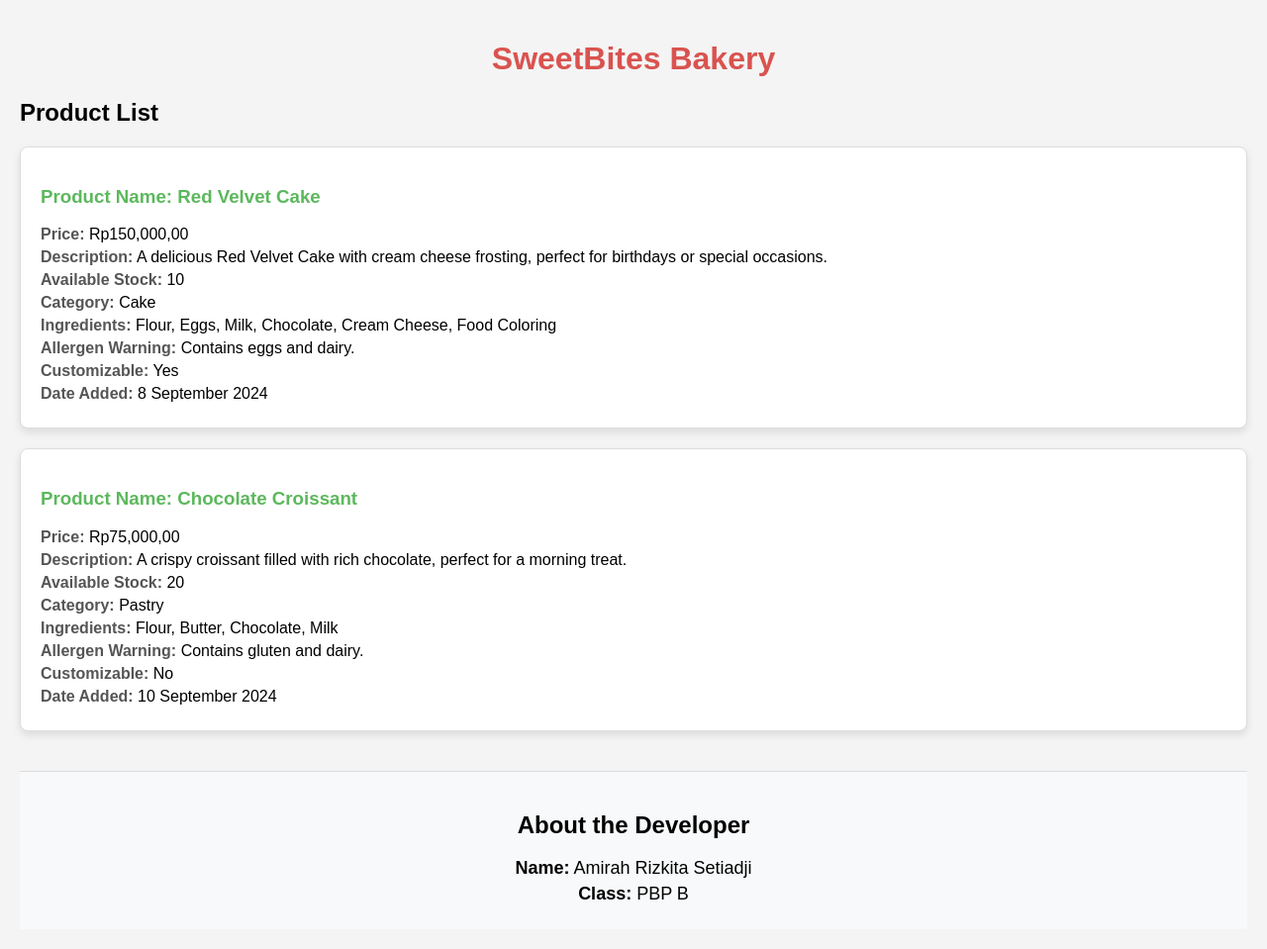
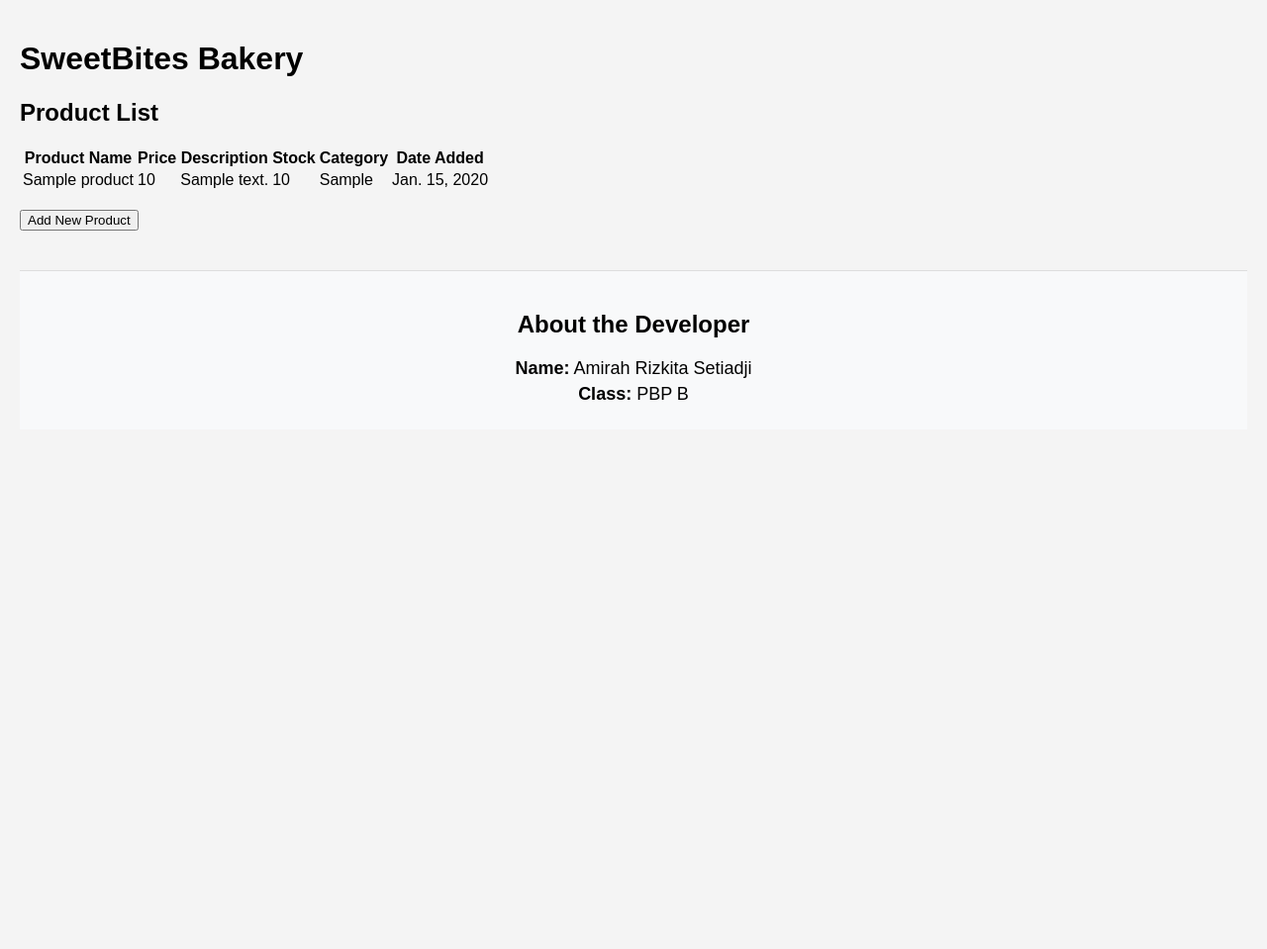
Before and after one commit to amirahsetiadji/e-commerce, a Django app: page / in a window 1280 px wide. Shown: the whole page at 99% size. After the commit the page ends 404 px from the top, so only its background shows below. Run offline with Django 5.2, Linux system fonts and the light colour scheme; tables that the repository leaves empty hold one stand-in row (values such as "Sample post").

Commit message:
Tugas 3 Selesaiiii

```diff
--- a/e_commerce/settings.py
+++ b/e_commerce/settings.py
@@ -25,7 +25,7 @@ SECRET_KEY = 'django-insecure-ugngo1f2($v_uqu4uq@9l)s5*g@h-*l^&6u(!207+_3h&=%2h%
 # SECURITY WARNING: don't run with debug turned on in production!
 DEBUG = True
 
-ALLOWED_HOSTS = ["localhost", "127.0.0.1", "amirah-rizkita-sweetbites.pbp.cs.ui.ac.id"]
+ALLOWED_HOSTS = ["localhost", "127.0.0.1", "amirah-rizkita-sweetbites.pbp.cs.ui.ac.id", "https://amirah.rizkita:emjeAoUpmA9438ef3AA2rSOM_T4ivJym@pbp.cs.ui.ac.id/amirah.rizkita/sweetbites"]
 
 
 # Application definition
@@ -55,7 +55,7 @@ ROOT_URLCONF = 'e_commerce.urls'
 TEMPLATES = [
     {
         'BACKEND': 'django.template.backends.django.DjangoTemplates',
-        'DIRS': [],
+        'DIRS': [BASE_DIR / 'templates'],
         'APP_DIRS': True,
         'OPTIONS': {
             'context_processors': [
--- a/main/models.py
+++ b/main/models.py
@@ -1,3 +1,4 @@
+import uuid
 from django.db import models
 
 class Product(models.Model):
--- a/main/templates/main.html
+++ b/main/templates/main.html
@@ -1,88 +1,42 @@
-<!DOCTYPE html>
-<html lang="en">
-<head>
-    <meta charset="UTF-8">
-    <meta name="viewport" content="width=device-width, initial-scale=1.0">
-    <title>SweetBites Bakery</title>
-    <style>
-        body {
-            font-family: Arial, sans-serif;
-            background-color: #f4f4f4;
-            margin: 0;
-            padding: 20px;
-        }
-        h1 {
-            color: #d9534f;
-            text-align: center;
-        }
-        .product {
-            background-color: #fff;
-            border: 1px solid #ddd;
-            border-radius: 8px;
-            padding: 20px;
-            margin-bottom: 20px;
-            box-shadow: 0 4px 8px rgba(0, 0, 0, 0.1);
-        }
-        .product h3 {
-            color: #5cb85c;
-        }
-        .product p {
-            margin: 5px 0;
-        }
-        .product strong {
-            color: #555;
-        }
-        .footer {
-            margin-top: 40px;
-            padding: 20px;
-            background-color: #f8f9fa;
-            text-align: center;
-            border-top: 1px solid #ddd;
-        }
-        .footer p {
-            margin: 5px 0;
-            font-size: 18px;
-        }
-    </style>
-</head>
-<body>
+{% extends 'base.html' %}
 
+{% block content %}
 <h1>SweetBites Bakery</h1>
 
 <h2>Product List</h2>
 
-<!-- Contoh Produk 1 -->
-<div class="product">
-    <h3>Product Name: Red Velvet Cake</h3>
-    <p><strong>Price:</strong> Rp150,000,00</p>
-    <p><strong>Description:</strong> A delicious Red Velvet Cake with cream cheese frosting, perfect for birthdays or special occasions.</p>
-    <p><strong>Available Stock:</strong> 10</p>
-    <p><strong>Category:</strong> Cake</p>
-    <p><strong>Ingredients:</strong> Flour, Eggs, Milk, Chocolate, Cream Cheese, Food Coloring</p>
-    <p><strong>Allergen Warning:</strong> Contains eggs and dairy.</p>
-    <p><strong>Customizable:</strong> Yes</p>
-    <p><strong>Date Added:</strong> 8 September 2024</p>
-</div>
+<!-- Jika tidak ada produk -->
+{% if not products %}
+<p>Belum ada produk yang tersedia.</p>
+{% else %}
+<table>
+  <tr>
+    <th>Product Name</th>
+    <th>Price</th>
+    <th>Description</th>
+    <th>Stock</th>
+    <th>Category</th>
+    <th>Date Added</th>
+  </tr>
 
-<!-- Contoh Produk 2 -->
-<div class="product">
-    <h3>Product Name: Chocolate Croissant</h3>
-    <p><strong>Price:</strong> Rp75,000,00</p>
-    <p><strong>Description:</strong> A crispy croissant filled with rich chocolate, perfect for a morning treat.</p>
-    <p><strong>Available Stock:</strong> 20</p>
-    <p><strong>Category:</strong> Pastry</p>
-    <p><strong>Ingredients:</strong> Flour, Butter, Chocolate, Milk</p>
-    <p><strong>Allergen Warning:</strong>  Contains gluten and dairy.</p>
-    <p><strong>Customizable:</strong> No</p>
-    <p><strong>Date Added:</strong> 10 September 2024</p>
-</div>
+  <!-- Menampilkan data produk -->
+  {% for product in products %}
+  <tr>
+    <td>{{ product.name }}</td>
+    <td>{{ product.price }}</td>
+    <td>{{ product.description }}</td>
+    <td>{{ product.stock }}</td>
+    <td>{{ product.category }}</td>
+    <td>{{ product.date_added }}</td>
+  </tr>
+  {% endfor %}
+</table>
+{% endif %}
 
-<!-- Section for Name and Class -->
-<div class="footer">
-    <h2>About the Developer</h2>
-    <p><strong>Name:</strong> Amirah Rizkita Setiadji</p>
-    <p><strong>Class:</strong> PBP B</p>
-</div>
+<!-- Tombol untuk menambahkan produk baru -->
+<br />
+<a href="{% url 'create_product' %}">
+  <button>Add New Product</button>
+</a>
 
-</body>
-</html>
+{% endblock content %}
--- a/main/urls.py
+++ b/main/urls.py
@@ -1,6 +1,9 @@
 from django.urls import path
-from . import views
+from main.views import product_list, create_product, show_xml, show_json, show_xml_by_id, show_json_by_id
 
 urlpatterns = [
-    path('', views.product_list, name='product_list'),
+    path('', product_list, name='product_list'),  # daftar produk
+    path('create-product/', create_product, name='create_product'),  # buat produk baru
+    path('xml/<str:id>/', show_xml_by_id, name='show_xml_by_id'),  # XML berdasarkan ID
+    path('json/<str:id>/', show_json_by_id, name='show_json_by_id'),  # JSON berdasarkan ID
 ]
--- a/main/views.py
+++ b/main/views.py
@@ -1,11 +1,42 @@
-from django.shortcuts import render
+from django.http import HttpResponse
+from django.core import serializers
+from django.shortcuts import render, redirect
+from main.forms import ProductForm
 from .models import Product
 
 def product_list(request):
     products = Product.objects.all()
+
     context = {
-        'products': products,
         'name': 'Amirah Rizkita Setiadji',
-        'class_name': 'PBP B'
+        'class_name': 'PBP B',
+        'products': products
     }
-    return render(request, 'main.html', context)
+
+    return render(request, "main.html", context)
+
+def create_product(request):
+    form = ProductForm(request.POST or None)
+
+    if form.is_valid() and request.method == "POST":
+        form.save()
+        return redirect('product_list')  # Redirect ke daftar produk setelah menambah produk
+
+    context = {'form': form}
+    return render(request, "create_product.html", context)
+
+def show_xml(request):
+    data = Product.objects.all()
+    return HttpResponse(serializers.serialize("xml", data), content_type="application/xml")
+
+def show_json(request):
+    data = Product.objects.all()
+    return HttpResponse(serializers.serialize("json", data), content_type="application/json")
+
+def show_xml_by_id(request, id):
+    data = Product.objects.filter(pk=id)
+    return HttpResponse(serializers.serialize("xml", data), content_type="application/xml")
+
+def show_json_by_id(request, id):
+    data = Product.objects.filter(pk=id)
+    return HttpResponse(serializers.serialize("json", data), content_type="application/json")
--- /dev/null
+++ b/templates/base.html
@@ -0,0 +1,36 @@
+<!DOCTYPE html>
+<html lang="en">
+<head>
+    <meta charset="UTF-8">
+    <meta name="viewport" content="width=device-width, initial-scale=1.0">
+    <title>SweetBites Bakery</title>
+    <style>
+        body {
+            font-family: Arial, sans-serif;
+            background-color: #f4f4f4;
+            margin: 0;
+            padding: 20px;
+        }
+        .footer {
+            margin-top: 40px;
+            padding: 20px;
+            background-color: #f8f9fa;
+            text-align: center;
+            border-top: 1px solid #ddd;
+        }
+        .footer p {
+            margin: 5px 0;
+            font-size: 18px;
+        }
+    </style>
+</head>
+<body>
+    {% block content %}
+    {% endblock content %}
+    <div class="footer">
+        <h2>About the Developer</h2>
+        <p><strong>Name:</strong> Amirah Rizkita Setiadji</p>
+        <p><strong>Class:</strong> PBP B</p>
+    </div>
+</body>
+</html>
```
Also changed, not shown: main/forms.py (added, +21 -0 lines), main/templates/create_product.html (added, +19 -0 lines), .github/workflows/deploy.yml (added), 1 other file.
